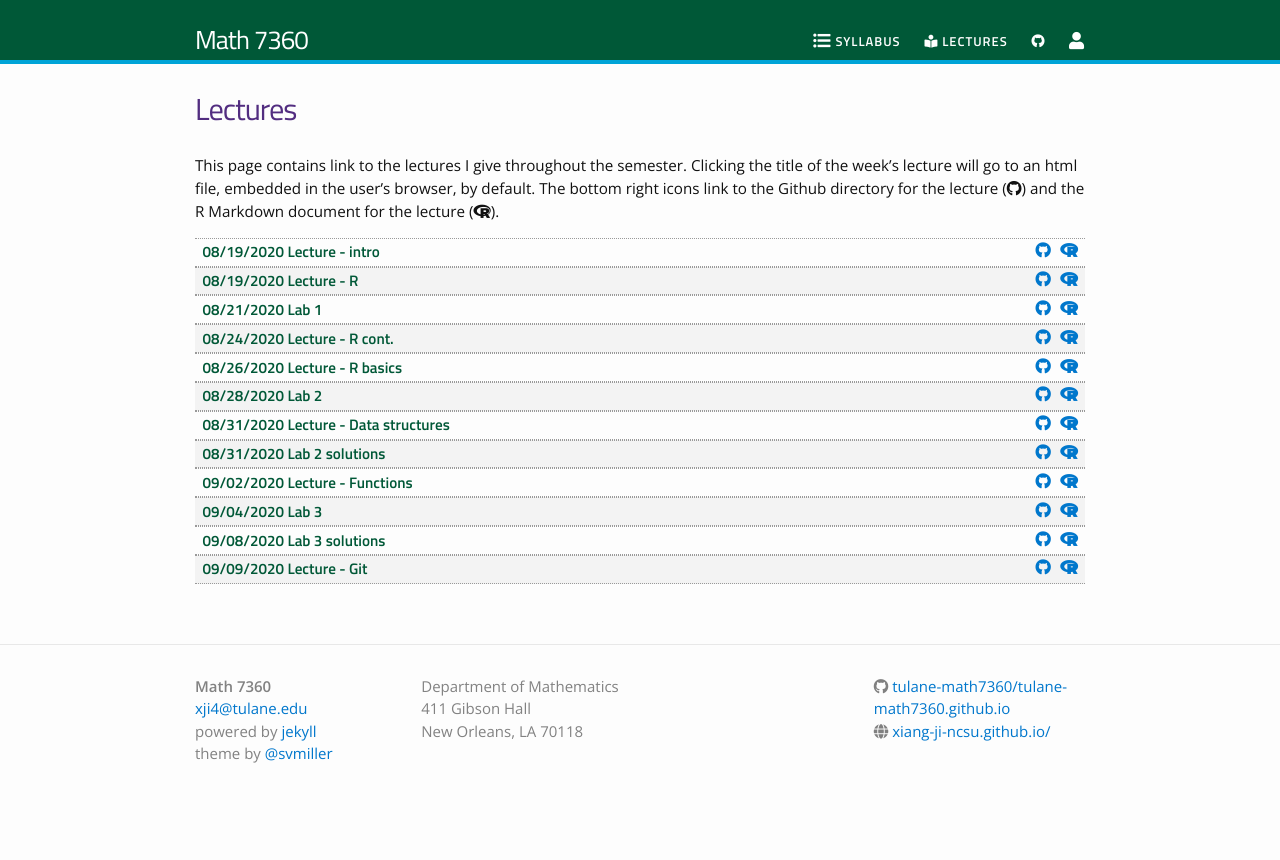
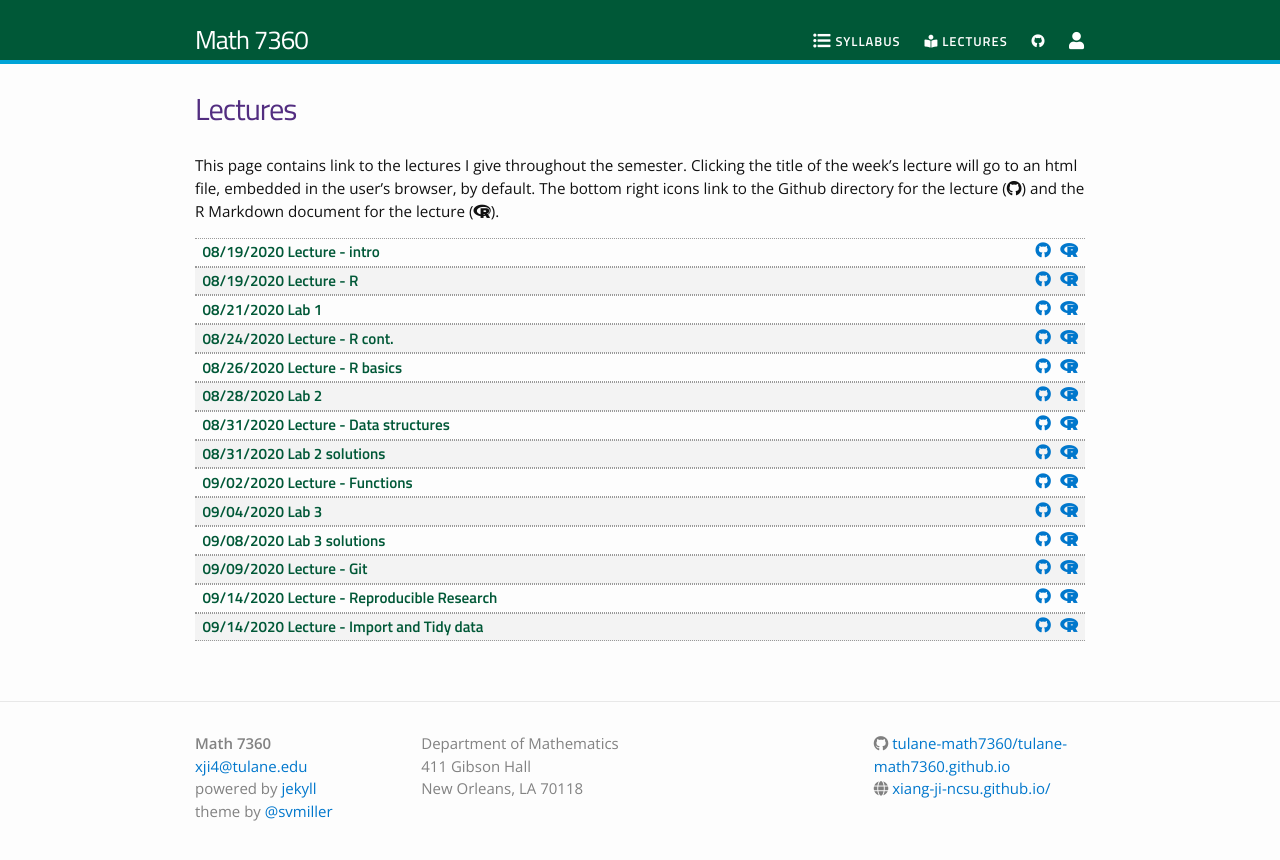
Before and after one commit to tulane-math7360/tulane-math7360.github.io, a Jekyll site: the page built from lectures.md, in a window 1280 px wide. Shown: the top 860 px of the page. Built offline with Jekyll 4.4.1, drawn with Linux system fonts in a browser that asks for light colours; nearby versions of some CDN libraries.

Commit message:
publish slides

```diff
--- a/_data/lectures.yml
+++ b/_data/lectures.yml
@@ -57,3 +57,13 @@
   filename: Git
   dirname: slides/07-Git
   tldr: "Week 4 lecture 6"
+
+- title: "09/14/2020 Lecture - Reproducible Research"
+  filename: Reproducible
+  dirname: slides/08-Reproducible_Research
+  tldr: "Week 5 lecture 7"
+
+- title: "09/14/2020 Lecture - Import and Tidy data"
+  filename: Tidy
+  dirname: slides/09-Tidy
+  tldr: "Week 5 lecture 7"
```
